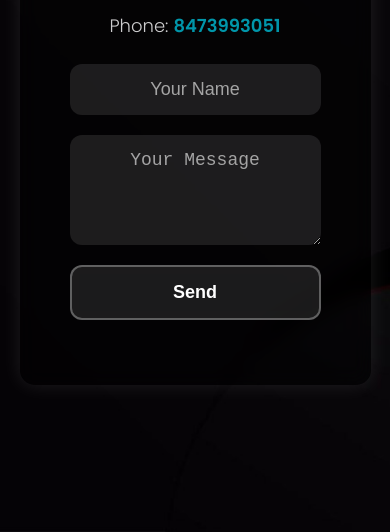
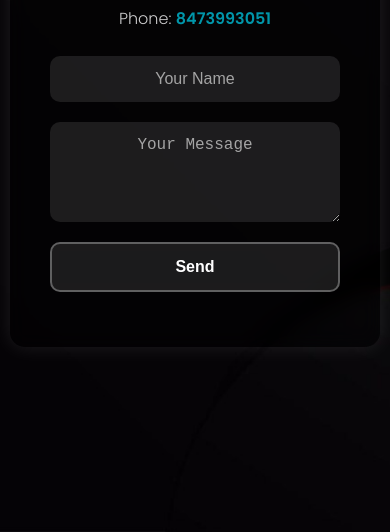
Before and after one commit to yash847-max/yash, a plain HTML site: page contact.html in a window 390 px wide. Shown: the part 312-844 px from the top of the page. Drawn offline with Linux system fonts and the light colour scheme.

Commit message:
contact.html

```diff
--- a/contact.html
+++ b/contact.html
@@ -113,35 +113,35 @@
             color: #0f0;
         }
 
-        /* Make it bigger on Android */
-        @media screen and (max-width: 768px) {
+        @media screen and (max-width: 480px) {
     .container {
-                max-width: 95%;
-                padding: 50px;
+        width: 95%;
+        padding: 40px;
     }
 
     h1 {
-                font-size: 32px; /* Bigger heading */
+        font-size: 28px;
     }
 
     p {
-                font-size: 18px; /* Bigger text */
+        font-size: 16px;
     }
 
     input, textarea {
         width: 100%;
-                font-size: 18px;
-                padding: 15px;
-                border-radius: 12px;
+        font-size: 16px;
+        padding: 14px;
+        border-radius: 10px;
     }
 
     .btn {
         width: 100%;
-                font-size: 18px;
-                padding: 15px;
-                border-radius: 12px;
+        font-size: 16px;
+        padding: 14px;
+        border-radius: 10px;
     }
 }
+
 
     </style>
 </head>
```
Lines whose indentation alone changed are shown as unchanged.
